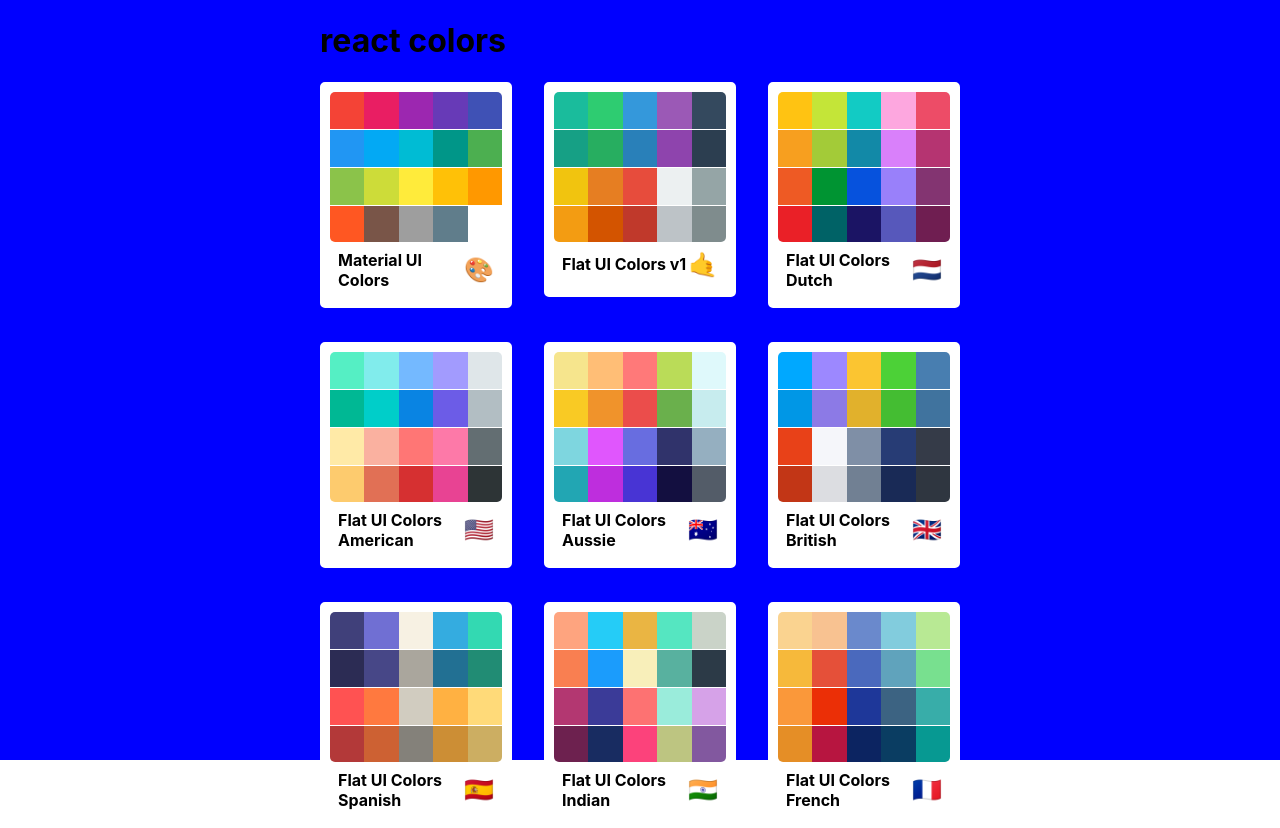
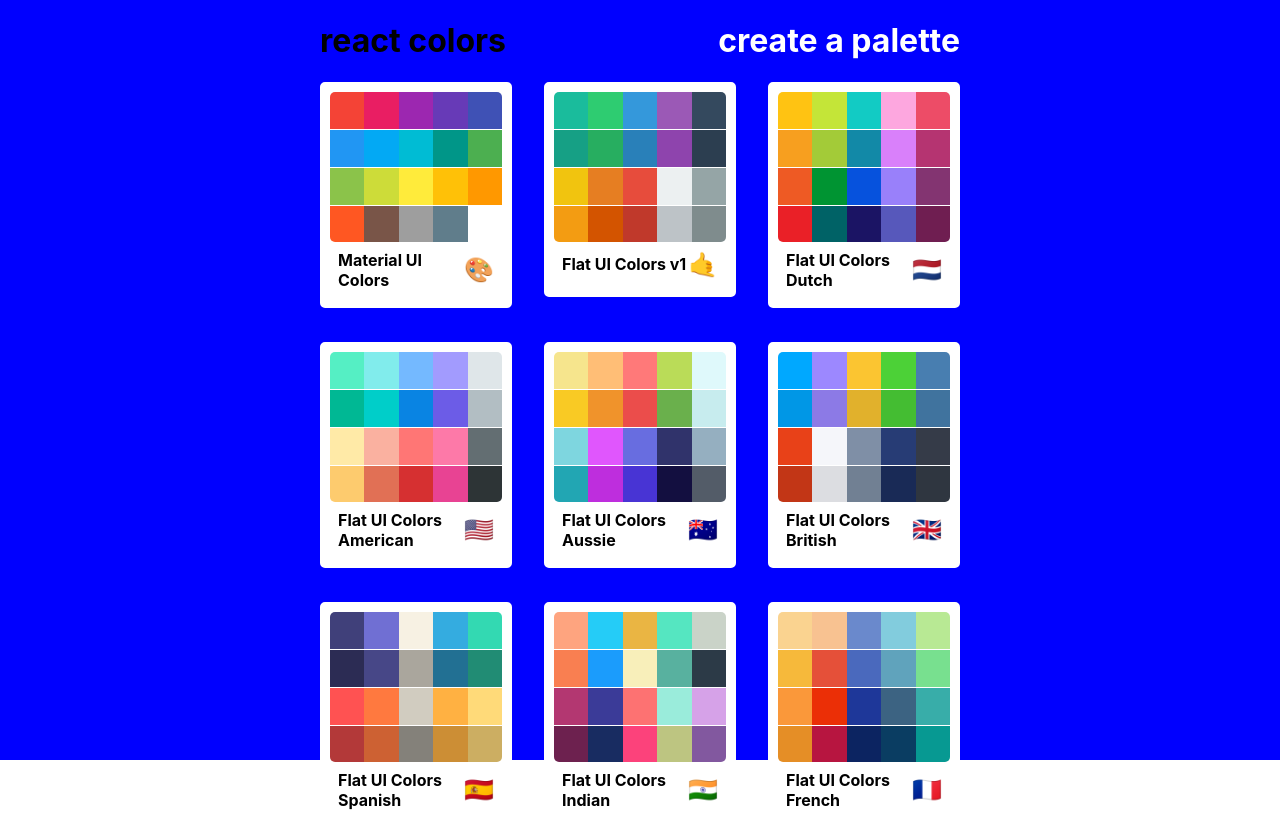
Before and after one commit to seano424/palette-app, a React (Create React App) app: page / in a window 1280 px wide. Built offline with nearby package versions, Linux system fonts and the light colour scheme.

Commit message:
added new palette submit

```diff
--- a/src/App.js
+++ b/src/App.js
@@ -5,28 +5,46 @@
 import PaletteList from "./PaletteList";
 import ColorPalette from "./ColorPalette";
 import PaletteForm from "./PaletteForm";
+import React, { Component } from 'react'
 
-function App() {
-  const findPalette = (id) => {
-    return seeds.find((seed) => seed.id === id);
+export default class App extends Component {
+
+  state = {
+    palettes: seeds
+  }
+
+  findPalette = (id) => {
+    return this.state.palettes.find((palette) => palette.id === id);
   };
-  return (
-    <div>
+
+  savePalette = (newPalette) => {
+    this.setState({palettes: [...this.state.palettes, newPalette]})
+  };
+
+  render() {
+    return (
+      <div>
       <Switch>
         <Route
           exact
           path="/"
           render={(routeProps) => (
-            <PaletteList palettes={seeds} {...routeProps} />
+            <PaletteList palettes={this.state.palettes} {...routeProps} />
           )}
         />
-        <Route exact path="/palette/create" render={() => <PaletteForm />} />
+        <Route
+          exact
+          path="/palette/create"
+          render={(routeProps) => (
+            <PaletteForm savePalette={this.savePalette} {...routeProps} />
+          )}
+        />
         <Route
           exact
           path="/palette/:id"
           render={(routeProps) => (
             <Palette
-              palette={generatePalette(findPalette(routeProps.match.params.id))}
+              palette={generatePalette(this.findPalette(routeProps.match.params.id))}
             />
           )}
         />
@@ -36,7 +54,7 @@
           render={(routeProps) => (
             <ColorPalette
               palette={generatePalette(
-                findPalette(routeProps.match.params.paletteId)
+                this.findPalette(routeProps.match.params.paletteId)
               )}
               color={routeProps.match.params.colorId}
             />
@@ -44,7 +62,6 @@
         />
       </Switch>
     </div>
-  );
+    )
+  }
 }
-
-export default App;
--- a/src/PaletteForm.js
+++ b/src/PaletteForm.js
@@ -115,13 +115,23 @@
       color: this.state.currentColor,
       name: this.state.newName,
     };
-    console.log(newColor);
-    // console.log(this.state.currentColor);
-    // this.setState({colors: [...this.state.colors, this.state.currentColor]})
     this.setState((prevState) => ({
       colors: [...prevState.colors, newColor],
+      newName: ''
     }));
   };
+
+  handleSubmit = () => {
+    const newName = 'This is my new palette'
+    const newPalette = {
+      name: newName,
+      id: newName.toLowerCase().replace(/ /g, '-'),
+      colors: this.state.colors
+    }
+    console.log(newPalette);
+    this.props.savePalette(newPalette)
+    this.props.history.push('/')
+  }
 
   render() {
     const { classes } = this.props;
@@ -131,6 +141,7 @@
         <CssBaseline />
         <AppBar
           position="fixed"
+          color="default"
           className={clsx(classes.appBar, {
             [classes.appBarShift]: this.state.open,
           })}
@@ -151,6 +162,7 @@
             <Typography variant="h6" noWrap>
               Persistent drawer
             </Typography>
+            <Button onClick={this.handleSubmit} variant="contained" color="primary">Save Palette</Button>
           </Toolbar>
         </AppBar>
         <Drawer
@@ -185,8 +197,9 @@
             <TextValidator
               value={this.state.newName}
               onChange={this.handleChange}
-              validators={["isColorDifferent", "isColorNameDifferent"]}
+              validators={["required" ,"isColorDifferent", "isColorNameDifferent"]}
               errorMessages={[
+                "enter a color name",
                 "color already used",
                 "that color name is taken",
               ]}
--- a/src/PaletteList.js
+++ b/src/PaletteList.js
@@ -1,6 +1,7 @@
 import React, { Component } from "react";
 import MiniPalette from "./MiniPalette";
 import { withStyles } from "@material-ui/core/styles";
+import { Link } from 'react-router-dom'
 
 const styles = {
   root: {
@@ -21,6 +22,17 @@
     display: 'flex',
     width: '100%',
     justifyContent: 'space-between'
+  },
+  link: {
+    display: 'block',
+    fontSize: '2em',
+    marginBlockStart: '0.67em',
+    marginBlockEnd: '0.67em',
+    marginInlineStart: '0px',
+    marginInlineEnd: '0px',
+    fontWeight: 'bold',
+    color: 'white',
+    textDecoration: 'none'
   },
   palettes: {
     boxSizing: 'border-box',
@@ -43,6 +55,7 @@
         <div className={classes.container}>
           <div className={classes.nav}>
             <h1>react colors</h1>
+            <Link className={classes.link} to={`/palette/create`}>create a palette</Link>
           </div>
           <div className={classes.palettes}>
             {palettes.map((p) => (
```
Also changed, not shown: src/trials.js (added).
